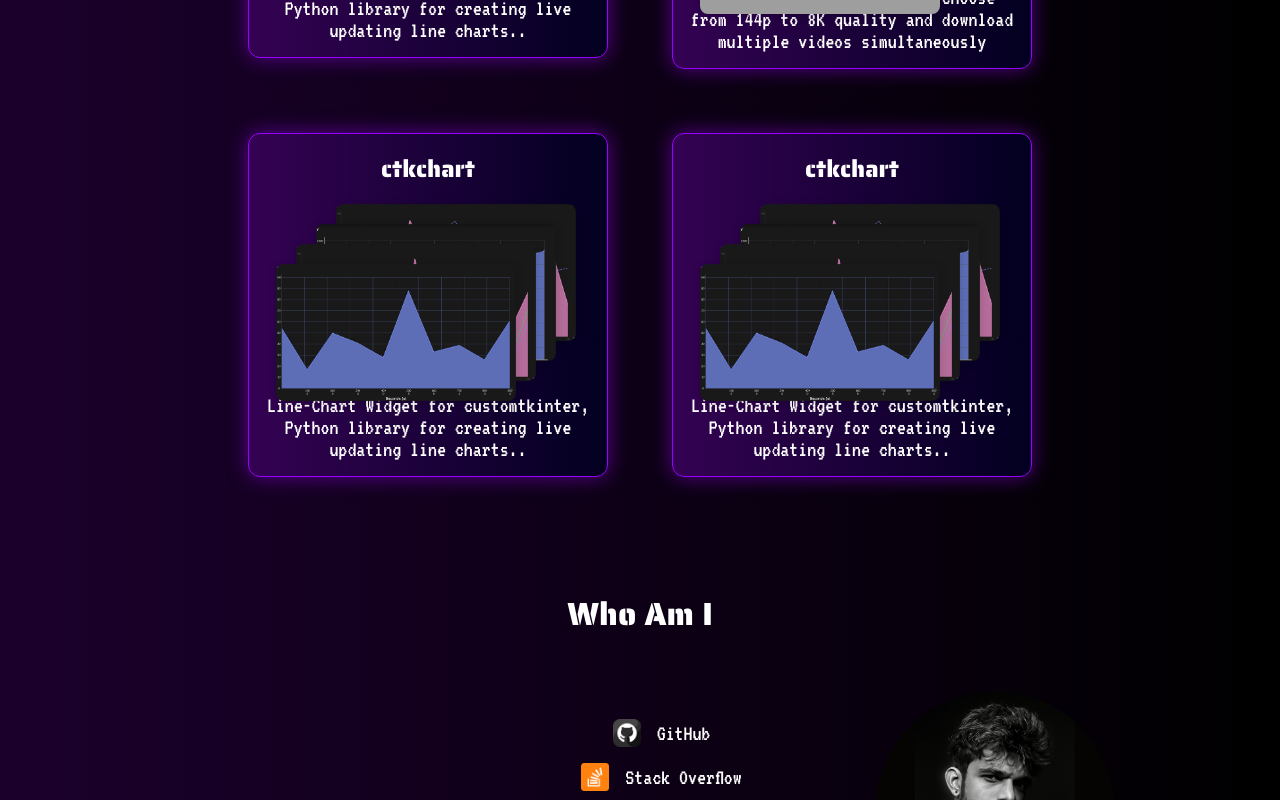
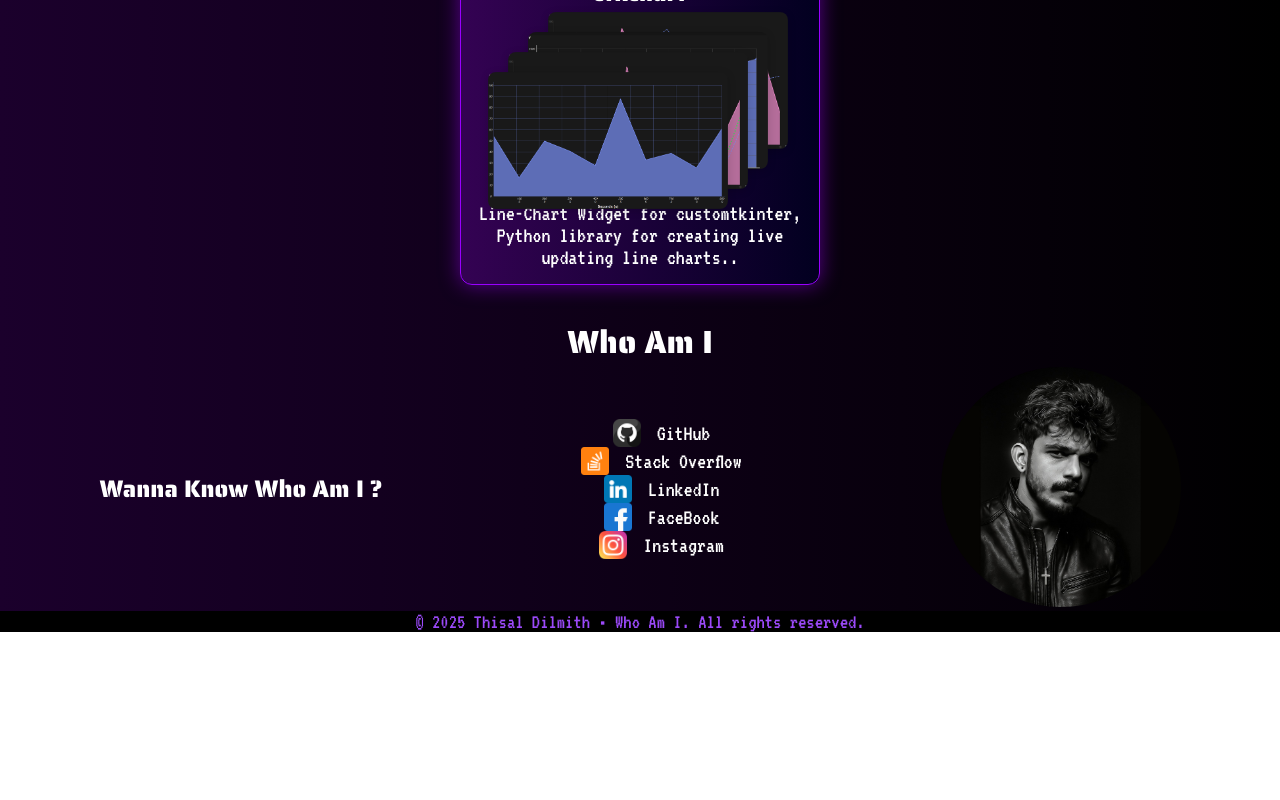
Before and after one commit to thisal-d/who-am-i, a React (Create React App) app: page / in a window 1280 px wide. Shown: the part 680-1480 px from the top of the page. After the commit the page ends 1312 px from the top, so only its background shows below. Built offline with nearby package versions, Linux system fonts and the light colour scheme; grey boxes are pictures that could not be loaded.

Commit message:
progress 12%

```diff
--- a/src/styles/Footer.css
+++ b/src/styles/Footer.css
@@ -3,14 +3,13 @@
 .footer-head {
     background: linear-gradient(90deg, #1b002c 0%, #000000 100%);
     color: #fff;
-    padding: 2rem 2rem 2rem 2rem;
 }
 
 .footer-main-container{
     display: flex;
     flex-direction: row;
     align-items: center;
-    margin: 2rem;
+    justify-content: center;
 }
 
 footer div {
@@ -31,12 +30,10 @@ footer div {
 .social-links-container{
     display: flex;
     flex-direction: column;
-    margin: 2rem;
 }
 
 .social-link-container{
     display: flex;
-    margin-top: 1rem;
 }
 
 .social-link-container:hover {
@@ -75,24 +72,28 @@ footer div {
 
 .copyright-text{
     font-size: 1.3rem;
-    padding: 1rem;
     font-family: 'VT323', monospace;
     background-color: #000000;
     width: 100%;
     color: #9c4afa;
 }
 
+@media (max-width: 768px){
+    .footer-main-container{
+        padding: 1rem;
+    }
+}
 
 @media (max-width: 850px) {
     .footer-main-container {
         flex-direction: column;
+        padding: 1rem;
         align-items: center;
         text-align: center;
     }
 
+    .profile-image {
 
-    .profile-image {
-        margin-top: 2rem;
     }
 
     .title {
--- a/src/styles/ProjectCard.css
+++ b/src/styles/ProjectCard.css
@@ -5,7 +5,6 @@
     border: 1px solid rgb(153, 0, 255);
     border-radius: 12px;
     box-shadow: 0px 0px 20px rgba(162, 0, 255, 0.5);
-    margin: 2rem;
     font-family: 'SairaStencilOne', monospace;
     display: flex;
     flex-direction: column;
@@ -17,7 +16,6 @@
     font-family: 'SairaStencilOne', monospace;
     font-size: 1.5rem;
     color: #fff;
-    margin-bottom: 1rem;
 }
 
 .project-description {
@@ -48,3 +46,10 @@
     z-index: 0;
     box-shadow: 5px -5px 5px 5px rgba(176, 91, 255, 0.5);
 }
+
+
+@media (max-width: 768px) {
+    .project-card {
+        padding: 0.5rem;
+    }
+}
--- a/src/styles/ProjectSection.css
+++ b/src/styles/ProjectSection.css
@@ -1,7 +1,7 @@
 .prject-section {
     background: linear-gradient(90deg, #1b002c 0%, #000000 100%);
     color: #fff;
-    padding: 2rem 2rem 2rem 2rem;
+    padding: 2rem;
 }
 
 .project-s-title{
@@ -10,15 +10,19 @@
 }
 
 .project-s-description{
-    margin: 2rem;
     font-family: 'VT323', monospace;
     font-size: 1.4rem;
 }
 
 .projetcs-container{
-    margin: 1rem;
     display: flex;
     align-items: center;
     justify-content: center;
     flex-wrap: wrap;
 }
+
+@media (max-width: 768px){
+    .prject-section {
+        padding: 1rem;
+    }
+}
```
